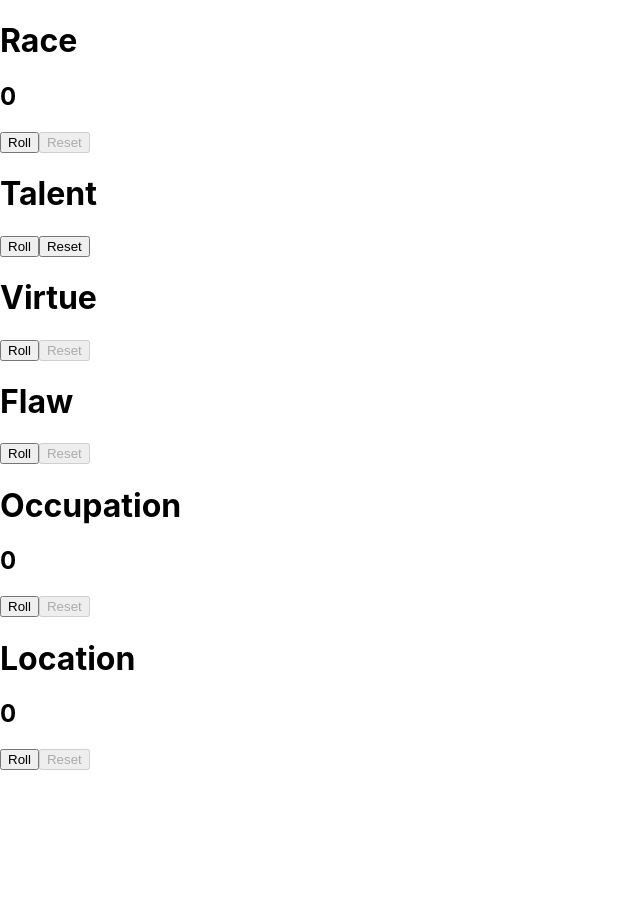
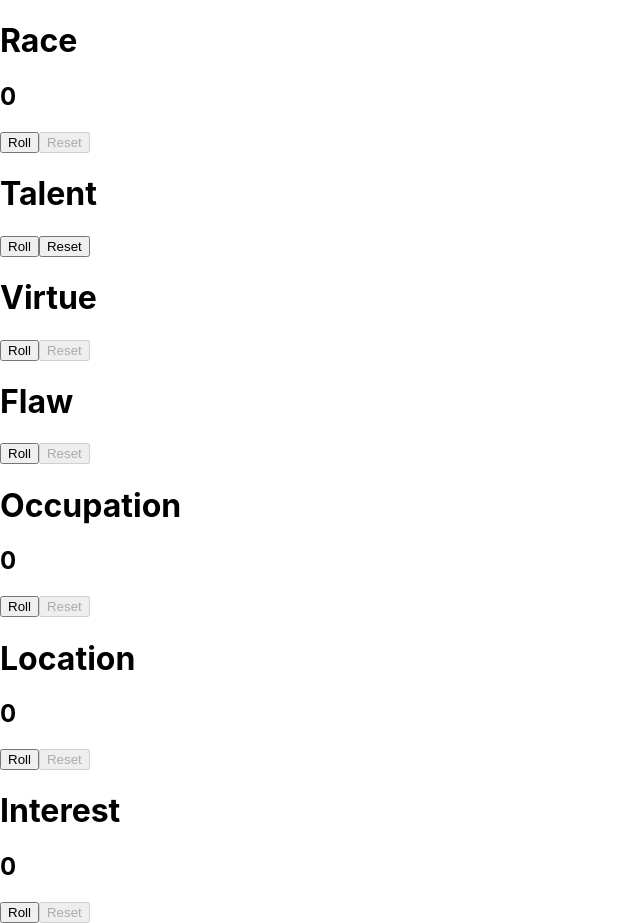
Before and after one commit to kangyongn/skyrim-generator, a React (Create React App) app: page / in a window 1280 px wide. Shown: the whole page, without its empty margins (0-640 px from the left). Before the commit the page ends 800 px from the top, so only its background shows below. Built offline with nearby package versions, Linux system fonts and the light colour scheme.

Commit message:
finished basic Interest component

```diff
--- /dev/null
+++ b/src/component/Interest.js
@@ -0,0 +1,57 @@
+import React, {useState} from 'react';
+
+import {interestDictionary} from '../resource/Data';
+
+const Interest = props => {
+  const [rollOne, setRollOne] = useState({
+    value: 0,
+    rolled: false
+  });
+  const [rollTwo, setRollTwo] = useState({
+    value: 0,
+    rolled: false
+  });
+
+  const handleRollOne = () => {
+    setRollOne({
+      value: Math.floor(Math.random() * 6) + 1,
+      rolled: true
+    });
+  }
+
+  const handleRollTwo = () => {
+    setRollTwo({
+      value: Math.floor(Math.random() * 6) + 1,
+      rolled: true,
+    });
+  }
+
+  const handleReset = () => {
+    let initialState = {
+      value: 0,
+      rolled: false
+    }
+
+    setRollOne(initialState)
+    setRollTwo(initialState)
+  }
+
+  let totalRoll = rollOne.value + rollTwo.value
+
+  return (
+    <div>
+      <h1>Interest</h1>
+      <h2>{(rollOne.rolled && rollTwo.rolled) ? `${rollOne.value} + ${rollTwo.value}: ${interestDictionary[totalRoll][0]}` : rollOne.value}</h2>
+      <p><i>{rollTwo.rolled ? interestDictionary[totalRoll][1] : null}</i></p>
+      {
+        !rollOne.rolled ?
+        <button onClick={handleRollOne}>Roll</button>
+        :
+        <button disabled={rollTwo.rolled ? true : false} onClick={handleRollTwo}>Roll</button>
+      }
+      <button disabled={(rollOne.rolled && rollTwo.rolled) ? false : true} onClick={handleReset}>Reset</button>
+    </div>
+  )
+}
+
+export default Interest;
--- a/src/container/Randomizer.js
+++ b/src/container/Randomizer.js
@@ -5,6 +5,7 @@ import Virtue from '../component/Virtue';
 import Flaw from '../component/Flaw';
 import Occupation from '../component/Occupation';
 import Location from '../component/Location';
+import Interest from '../component/Interest';
 
 const Randomizer = props => {
   return (
@@ -14,7 +15,8 @@ const Randomizer = props => {
       <Virtue/>
       <Flaw/>
       <Occupation/>
-      <Location />
+      <Location/>
+      <Interest/>
     </div>
   )
 }
--- a/src/resource/Data.js
+++ b/src/resource/Data.js
@@ -81,3 +81,18 @@ export const locationDictionary = {
   11: 'Windhelm',
   12: "Other(Darkwater Crossing, Rorikstead, Shot's Stone, or Stonehills)"
 }
+
+export const interestDictionary = {
+  1: ['Not Possible'],
+  2: ['Agriculture', 'Learns from farmers and alchemists; collects plants and fungi for alchemy; interested in adding a garden to your home.'],
+  3: ['Architecture', 'Studies the structural design of buildings, forts, houses, keeps, and ruins. May be obsessed with Dwarven or Nordic Ruins.'],
+  4: ['Beastiary', "Collects Herbane's Beastiary books and studies the habits and dwellings of Skyrim's creatures."],
+  5: ['Barter & Economics', 'Worships Zenithar, seeks/makes haggling potions, imposes rules and restrictions on what can be traded with merchants.'],
+  6: ['Culinary Arts', 'Samples and rates the food and drinks at various inns. Invents new recipes. Plans lavish meals that incoprporate alchemy ingredients(venison smothered in troll fat, snowberry jam, etc).'],
+  7: ['Fitness & Exercise', 'Starts each day with a morning sprint, works out at sawmills (lifting logs, chopping wood), swims regularly.'],
+  8: ['History', 'Collects books on history and takes on quests pertaining to historical events.'],
+  9: ['Horseback Riding', 'Takes horseback rides at sunrise or sunset when relaxing in a town or village.'],
+  10: ['Moutain Climbing', "Obsessed with climbing Skyrim's highest mountains."],
+  11: ['Politics', "Interested in people's opinions about the Empire, the civil war, and political figures in Skyrim."],
+  12: ['Theology', 'Studies Aedric and Daedric religions.'],
+}
```
